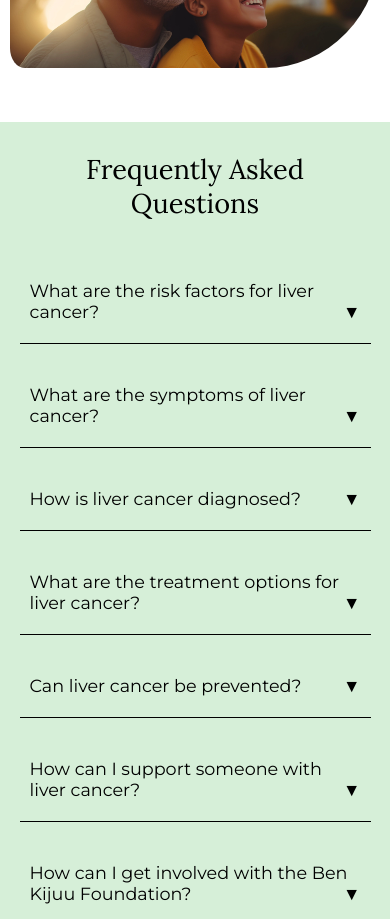
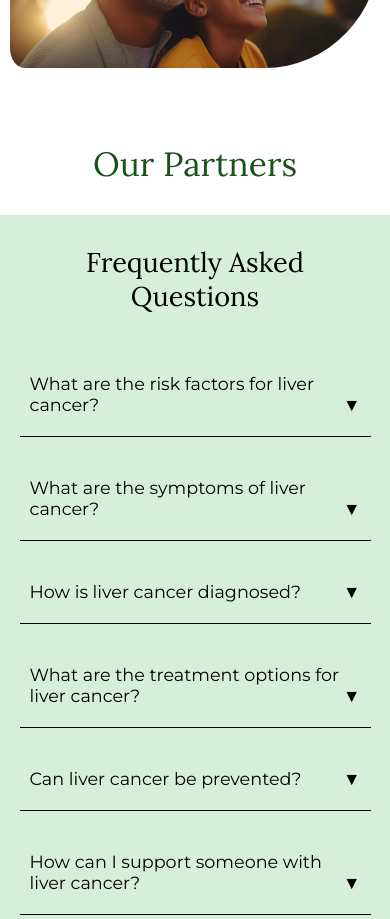
Before and after one commit to PGOpenda/foundation, a SvelteKit app: page / in a window 390 px wide. Shown: the part 1580-2499 px from the top of the page. Built offline with nearby package versions, Linux system fonts and the light colour scheme.

Commit message:
Addition: Partners section on root page

```diff
--- a/package.json
+++ b/package.json
@@ -32,6 +32,7 @@
 	"type": "module",
 	"dependencies": {
 		"@vercel/speed-insights": "^1.0.12",
-		"dompurify": "^3.1.6"
+		"dompurify": "^3.1.6",
+		"svelte-inview": "^4.0.2"
 	}
 }
--- a/src/routes/+page.svelte
+++ b/src/routes/+page.svelte
@@ -5,7 +5,6 @@
 	import img_car_2 from '$lib/assets/img-car-2.webp';
 	import img_car_3 from '$lib/assets/img-car-3.webp';
 	import faqData from '$lib/data/faq-data.json';
-	// import FadeIn from '$lib/components/FadeIn.svelte';
 </script>
 
 <svelte:head>
@@ -21,15 +20,15 @@
 		<a href="/about-us"> The Ben Kijuu Foundation</a>
 	</div>
 
-	<img src={hero_pic} alt="An old man with his daughter playing tennis" />
+	<img src={hero_pic} alt="An old man with his daughter playing tennis"/>
 </div>
 
-<div class="hero-2">
+<div class="hero-2" >
 	<h1>
 		<span>Welcome</span>
 	</h1>
 
-	<p>
+	<p >
 		The Ben Kijuu Foundation strives to provide support, education, and resources to those affected
 		by liver cancer and to fund research for better treatments and ultimately a cure
 	</p>
@@ -39,6 +38,12 @@
 	<img src={img_car_1} alt="A family taking a selfie together" />
 	<img src={img_car_2} alt="A patient getting instructions from a nurse" />
 	<img src={img_car_3} alt="A father with his daughter smiling" />
+</div>
+
+<div class="partners">
+	<h1>
+		<span>Our Partners</span>
+	</h1>
 </div>
 
 <FAQ {faqData} />
@@ -111,9 +116,24 @@
 	}
 
 	.imgs img {
-		max-width: 350px;
+		max-width: 340px;
 		padding: 0px 5px;
 		border-radius: 120px 20px 120px 20px;
+	}
+
+	.partners{
+		padding: 50px 100px;
+		background-color: #fff;
+		text-align: center;
+	}
+
+	.partners h1 {
+		font-size: 3em;
+		margin-bottom: 10px;
+	}
+
+	.partners span {
+		color: #1a5319;
 	}
 
 	@media screen and (max-width: 600px) {
@@ -165,5 +185,13 @@
 			font-size: 1em;
 			padding: 0 1.5em;
 		}
+
+		.partners{
+			padding: 20px;
+		}
+
+		.partners h1{
+			font-size: 2.1em;
+		}
 	}
 </style>
```
Also changed, not shown: 1 other file (tests, documents, lock files or other folders).
